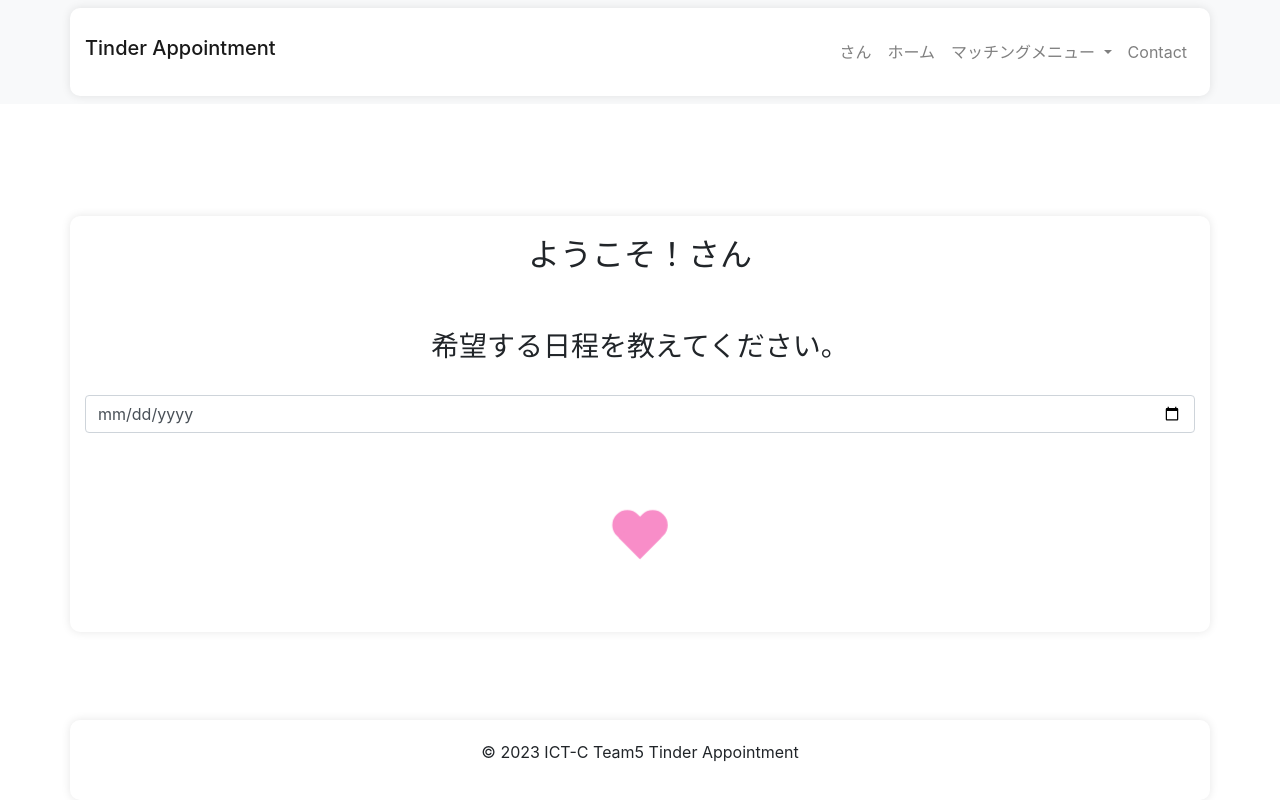
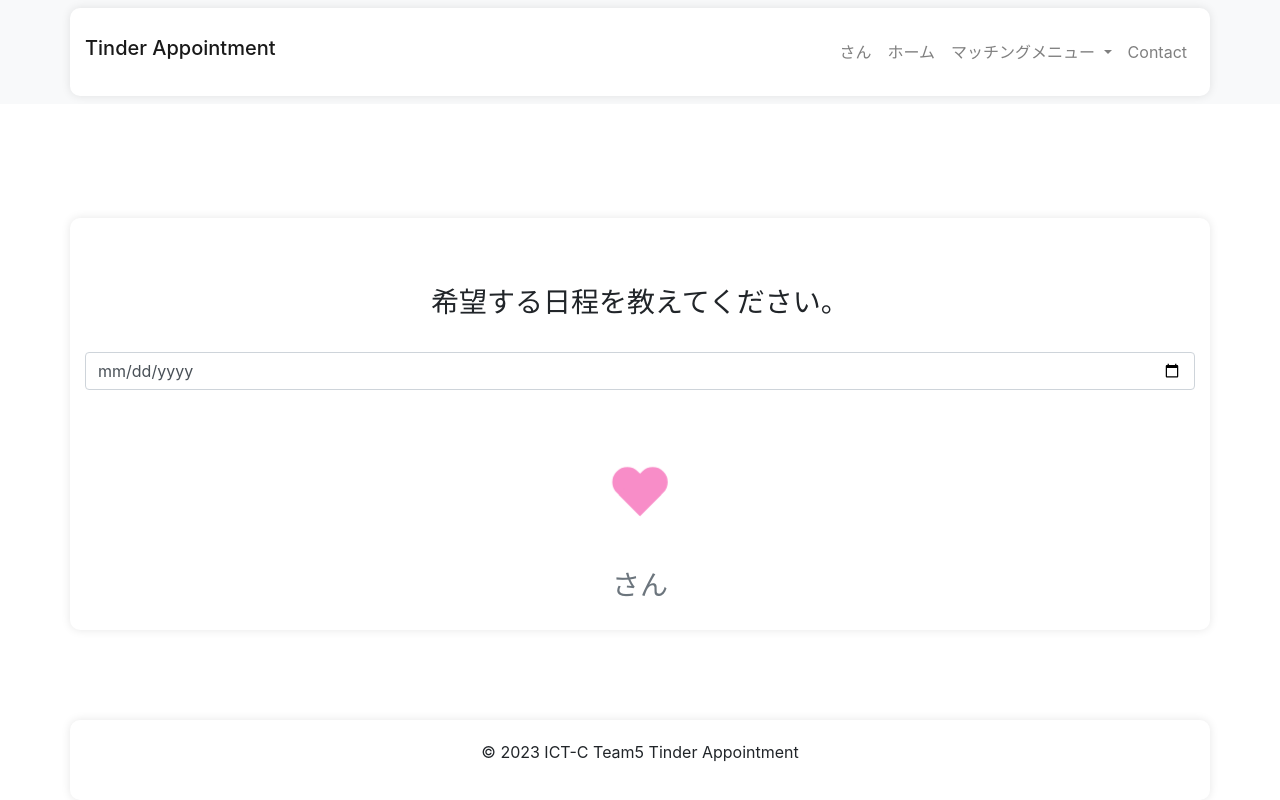
Before and after one commit to s1f102202538/ict-c_app, a Django app: page /django_app/ in a window 1280 px wide. Run offline with Django 4.2, Linux system fonts and the light colour scheme; some libraries are stand-ins or nearby versions.

Commit message:
細かいデザインを修正

```diff
--- a/django_app/static/django_app/styles.css
+++ b/django_app/static/django_app/styles.css
@@ -29,7 +29,6 @@
 /* Styling for result section */
 #result {
   text-align: center;
-  font-size: 18px;
   color: #6C757D;
   /* Add hover color for result */
   transition: color 0.3s ease-in-out;
--- a/django_app/templates/django_app/date_matching.html
+++ b/django_app/templates/django_app/date_matching.html
@@ -24,7 +24,7 @@
         <div class="collapse navbar-collapse" id="navbarNav">
             <ul class="navbar-nav ml-auto">
                 <li class="nav-item">
-                    <a class="nav-link" href="user">{{ user.username }}さん</a>
+                    <a class="nav-link" href="/django_app/user">{{ user.username }}さん</a>
                 </li>
                 <li class="nav-item">
                   <a class="nav-link" href="/">ホーム</a>
@@ -34,8 +34,8 @@
                         マッチングメニュー
                     </a>
                     <div class="dropdown-menu" aria-labelledby="navbarDropdown">
-                        <a class="dropdown-item" href="/user/hope">希望日登録</a>
-                        <a class="dropdown-item" href="">マッチングを確認</a>
+                        <a class="dropdown-item" href="###">希望日登録</a>
+                        <a class="dropdown-item" href="/django_app/">マッチングを確認</a>
                     </div>
                 </li>
                 <li class="nav-item">
@@ -48,10 +48,6 @@
 
 
   <div class="container mt-5">
-    <div class="text-center">
-      <h2>ようこそ！{{ user.username }}さん</h2>
-    </div>
-
     <form method="post" action="{% url 'check_date_and_name' %}">
       {% csrf_token %}
       <br>
@@ -69,7 +65,7 @@
       </div>
     </form>
     <div class="mt-3">
-      <p id="result" class="mt-4">{{ result }}</p>
+      <h3 id="result" class="mt-4">{{ user.username }}さん{{ result }}</h3>
     </div>
   </div>
 
--- a/django_app/templates/django_app/index.html
+++ b/django_app/templates/django_app/index.html
@@ -24,7 +24,7 @@
         <div class="collapse navbar-collapse" id="navbarNav">
             <ul class="navbar-nav ml-auto">
                 <li class="nav-item">
-                    <a class="nav-link" href="user">{{ user.username }}さん</a>
+                    <a class="nav-link" href="/django_app/user">{{ user.username }}さん</a>
                 </li>
                 <li class="nav-item">
                   <a class="nav-link" href="/">ホーム</a>
@@ -34,7 +34,7 @@
                         マッチングメニュー
                     </a>
                     <div class="dropdown-menu" aria-labelledby="navbarDropdown">
-                        <a class="dropdown-item" href="/user/hope">希望日登録</a>
+                        <a class="dropdown-item" href="###">希望日登録</a>
                         <a class="dropdown-item" href="/django_app/">マッチングを確認</a>
                     </div>
                 </li>
--- a/django_app/templates/django_app/login.html
+++ b/django_app/templates/django_app/login.html
@@ -24,7 +24,7 @@
         <div class="collapse navbar-collapse" id="navbarNav">
             <ul class="navbar-nav ml-auto">
                 <li class="nav-item">
-                    <a class="nav-link" href="user">{{ user.username }}さん</a>
+                    <a class="nav-link" href="/django_app/user">{{ user.username }}さん</a>
                 </li>
                 <li class="nav-item">
                   <a class="nav-link" href="/">ホーム</a>
@@ -34,8 +34,8 @@
                         マッチングメニュー
                     </a>
                     <div class="dropdown-menu" aria-labelledby="navbarDropdown">
-                        <a class="dropdown-item" href="/user/hope">希望日登録</a>
-                        <a class="dropdown-item" href="">マッチングを確認</a>
+                        <a class="dropdown-item" href="###">希望日登録</a>
+                        <a class="dropdown-item" href="/django_app/">マッチングを確認</a>
                     </div>
                 </li>
                 <li class="nav-item">
--- a/django_app/templates/django_app/signup.html
+++ b/django_app/templates/django_app/signup.html
@@ -21,7 +21,7 @@
         <div class="collapse navbar-collapse" id="navbarNav">
             <ul class="navbar-nav ml-auto">
                 <li class="nav-item">
-                    <a class="nav-link" href="user">{{ user.username }}さん</a>
+                    <a class="nav-link" href="/django_app/user">{{ user.username }}さん</a>
                 </li>
                 <li class="nav-item">
                   <a class="nav-link" href="/">ホーム</a>
@@ -31,8 +31,8 @@
                         マッチングメニュー
                     </a>
                     <div class="dropdown-menu" aria-labelledby="navbarDropdown">
-                        <a class="dropdown-item" href="/user/hope">希望日登録</a>
-                        <a class="dropdown-item" href="">マッチングを確認</a>
+                        <a class="dropdown-item" href="###">希望日登録</a>
+                        <a class="dropdown-item" href="/django_app/user">マッチングを確認</a>
                     </div>
                 </li>
                 <li class="nav-item">
--- a/django_app/templates/django_app/user.html
+++ b/django_app/templates/django_app/user.html
@@ -24,7 +24,7 @@
         <div class="collapse navbar-collapse" id="navbarNav">
             <ul class="navbar-nav ml-auto">
                 <li class="nav-item">
-                    <a class="nav-link" href="user">{{ user.username }}さん</a>
+                    <a class="nav-link" href="/django_app/user">{{ user.username }}さん</a>
                 </li>
                 <li class="nav-item">
                   <a class="nav-link" href="/">ホーム</a>
@@ -34,8 +34,8 @@
                         マッチングメニュー
                     </a>
                     <div class="dropdown-menu" aria-labelledby="navbarDropdown">
-                        <a class="dropdown-item" href="/user/hope">希望日登録</a>
-                        <a class="dropdown-item" href="">マッチングを確認</a>
+                        <a class="dropdown-item" href="###">希望日登録</a>
+                        <a class="dropdown-item" href="/django_app/">マッチングを確認</a>
                     </div>
                 </li>
                 <li class="nav-item">
--- a/django_app/views.py
+++ b/django_app/views.py
@@ -52,7 +52,7 @@
             matching_names = ", ".join(item["name"] + "さん" for item in matchingData)  # ここを変更
             result = f"{dateInput}:"+f"{matching_names}とマッチしました❤"
         else:
-            result = f"{dateInput}:"+"誰ともマッチしませんでした😢"
+            result = f"{dateInput}は"+"誰ともマッチしませんでした😢"
 
         return render(request, "django_app/date_matching.html", {"result": result})
 
```
